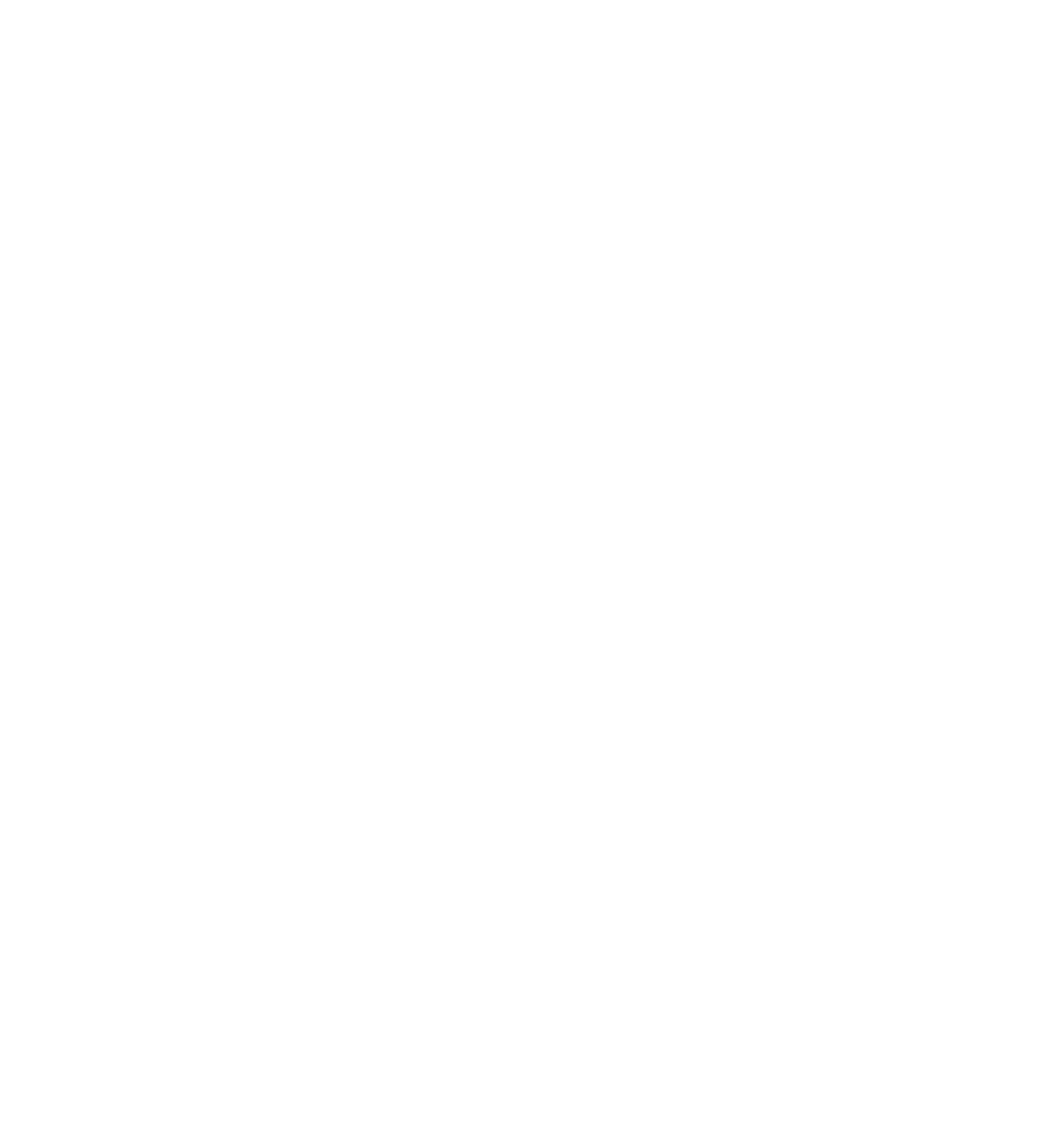
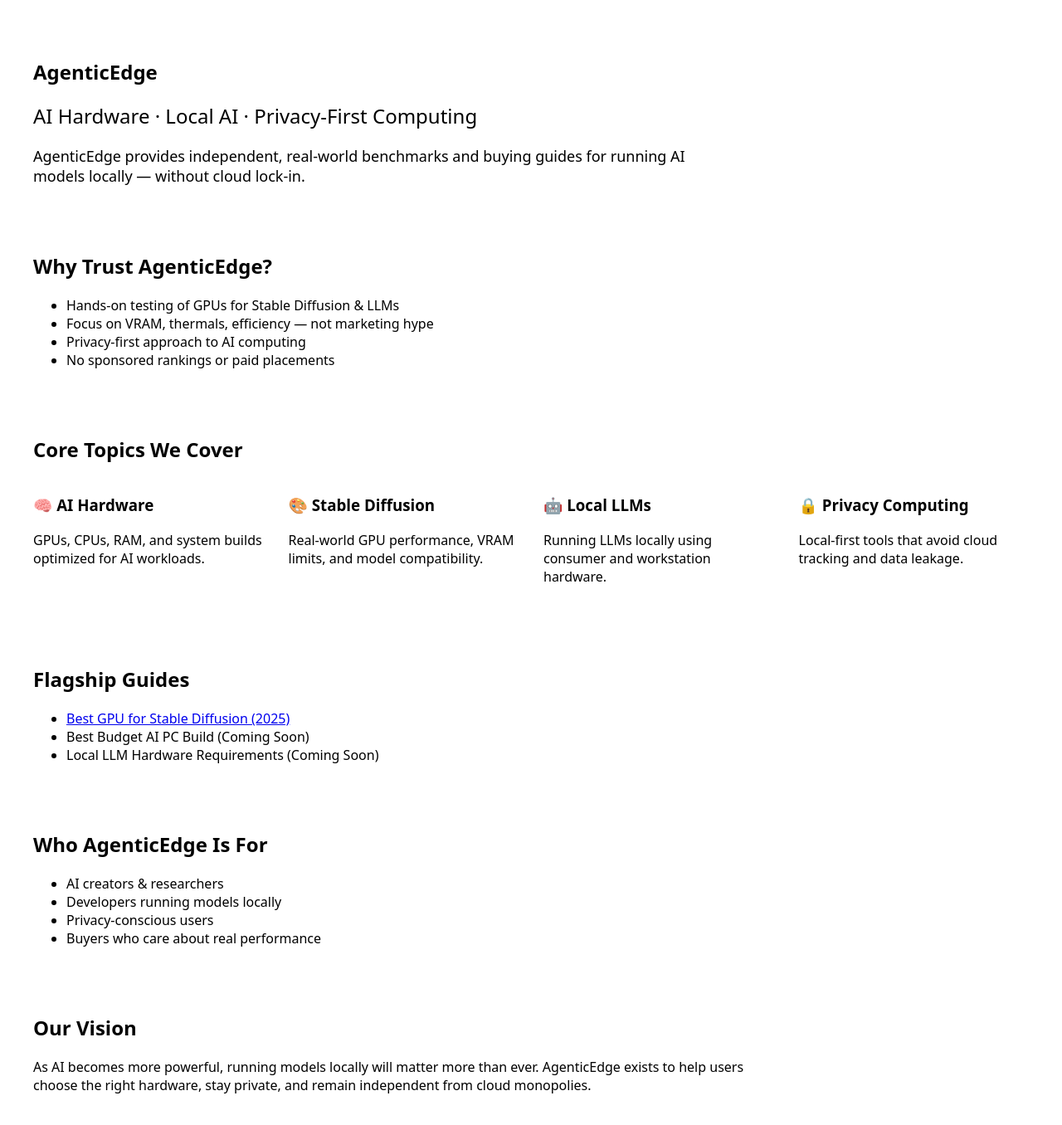
Before and after one commit to newsintech/agentic-edge-final, a Next.js app: page / in a window 1280 px wide. Shown: the top 1356 px of the page at 83% size. Before the commit the page ends 800 px from the top, so only its background shows below. Built offline with nearby package versions, Linux system fonts and the light colour scheme.

Commit message:
Update page.tsx

```diff
--- a/app/page.tsx
+++ b/app/page.tsx
@@ -1,9 +1,105 @@
-import ModuleLoader from "@/components/ModuleLoader";
+export const metadata = {
+  title: 'AgenticEdge – AI Hardware, Local AI & Privacy Computing',
+  description:
+    'Independent benchmarks, buying guides, and real-world analysis of AI hardware, local AI tools, and privacy-first computing.',
+}
 
-export default function Home() {
+export default function HomePage() {
   return (
-    <main>
-      <ModuleLoader modules={['01-hero/hero']} />
+    <main style={{ maxWidth: '1200px', margin: '0 auto', padding: '50px 20px' }}>
+
+      {/* ================= HERO ================= */}
+      <section style={{ marginBottom: 80 }}>
+        <h1>AgenticEdge</h1>
+        <h2 style={{ fontWeight: 400 }}>
+          AI Hardware · Local AI · Privacy-First Computing
+        </h2>
+        <p style={{ fontSize: 18, maxWidth: 800 }}>
+          AgenticEdge provides independent, real-world benchmarks and buying
+          guides for running AI models locally — without cloud lock-in.
+        </p>
+      </section>
+
+      {/* ================= TRUST / EXPERTISE ================= */}
+      <section style={{ marginBottom: 80 }}>
+        <h2>Why Trust AgenticEdge?</h2>
+        <ul>
+          <li>Hands-on testing of GPUs for Stable Diffusion & LLMs</li>
+          <li>Focus on VRAM, thermals, efficiency — not marketing hype</li>
+          <li>Privacy-first approach to AI computing</li>
+          <li>No sponsored rankings or paid placements</li>
+        </ul>
+      </section>
+
+      {/* ================= CORE TOPIC PILLARS ================= */}
+      <section style={{ marginBottom: 80 }}>
+        <h2>Core Topics We Cover</h2>
+
+        <div style={{ display: 'grid', gap: 30, gridTemplateColumns: 'repeat(auto-fit, minmax(260px, 1fr))' }}>
+
+          <div>
+            <h3>🧠 AI Hardware</h3>
+            <p>GPUs, CPUs, RAM, and system builds optimized for AI workloads.</p>
+          </div>
+
+          <div>
+            <h3>🎨 Stable Diffusion</h3>
+            <p>Real-world GPU performance, VRAM limits, and model compatibility.</p>
+          </div>
+
+          <div>
+            <h3>🤖 Local LLMs</h3>
+            <p>Running LLMs locally using consumer and workstation hardware.</p>
+          </div>
+
+          <div>
+            <h3>🔒 Privacy Computing</h3>
+            <p>Local-first tools that avoid cloud tracking and data leakage.</p>
+          </div>
+
+        </div>
+      </section>
+
+      {/* ================= FLAGSHIP GUIDES ================= */}
+      <section style={{ marginBottom: 80 }}>
+        <h2>Flagship Guides</h2>
+
+        <ul>
+          <li>
+            <a href="/best-gpu-for-stable-diffusion">
+              Best GPU for Stable Diffusion (2025)
+            </a>
+          </li>
+          <li>
+            Best Budget AI PC Build (Coming Soon)
+          </li>
+          <li>
+            Local LLM Hardware Requirements (Coming Soon)
+          </li>
+        </ul>
+      </section>
+
+      {/* ================= WHO THIS IS FOR ================= */}
+      <section style={{ marginBottom: 80 }}>
+        <h2>Who AgenticEdge Is For</h2>
+        <ul>
+          <li>AI creators & researchers</li>
+          <li>Developers running models locally</li>
+          <li>Privacy-conscious users</li>
+          <li>Buyers who care about real performance</li>
+        </ul>
+      </section>
+
+      {/* ================= BRAND VISION ================= */}
+      <section>
+        <h2>Our Vision</h2>
+        <p style={{ maxWidth: 900 }}>
+          As AI becomes more powerful, running models locally will matter more
+          than ever. AgenticEdge exists to help users choose the right hardware,
+          stay private, and remain independent from cloud monopolies.
+        </p>
+      </section>
+
     </main>
-  );
+  )
 }
```
